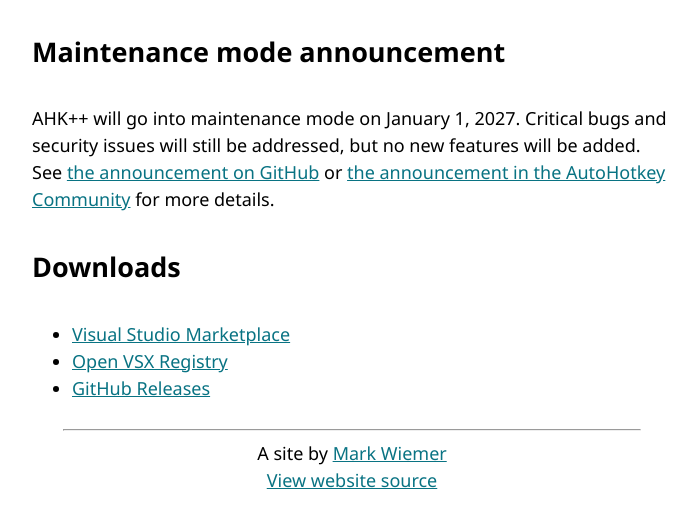
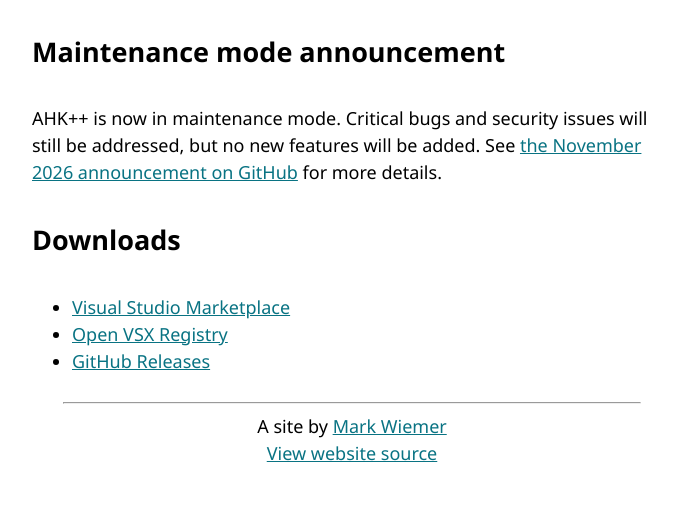
Before and after one commit to mark-wiemer/ahkpp.com, a website: page site/index.html in a window 1280 px wide. Shown: the part 229-756 px from the top of the page, without its empty margins (288-984 px from the left). Drawn offline with Linux system fonts and the light colour scheme.

Commit message:
Go into maintenance mode

```diff
--- a/site/index.html
+++ b/site/index.html
@@ -41,21 +41,14 @@
             </p>
             <h2>Maintenance mode announcement</h2>
             <p>
-                AHK++ will go into maintenance mode on January 1, 2027. Critical
-                bugs and security issues will still be addressed, but no new
-                features will be added. See
+                AHK++ is now in maintenance mode. Critical bugs and security
+                issues will still be addressed, but no new features will be
+                added. See
                 <a
-                    href="https://github.com/mark-wiemer/ahkpp/discussions/686"
+                    href="https://github.com/mark-wiemer/ahkpp/discussions/769"
                     target="_blank"
                     rel="noopener"
-                    >the announcement on GitHub</a
-                >
-                or
-                <a
-                    href="https://www.autohotkey.com/boards/viewtopic.php?f=89&t=139848"
-                    target="_blank"
-                    rel="noopener"
-                    >the announcement in the AutoHotkey Community</a
+                    >the November 2026 announcement on GitHub</a
                 >
                 for more details.
             </p>
```
